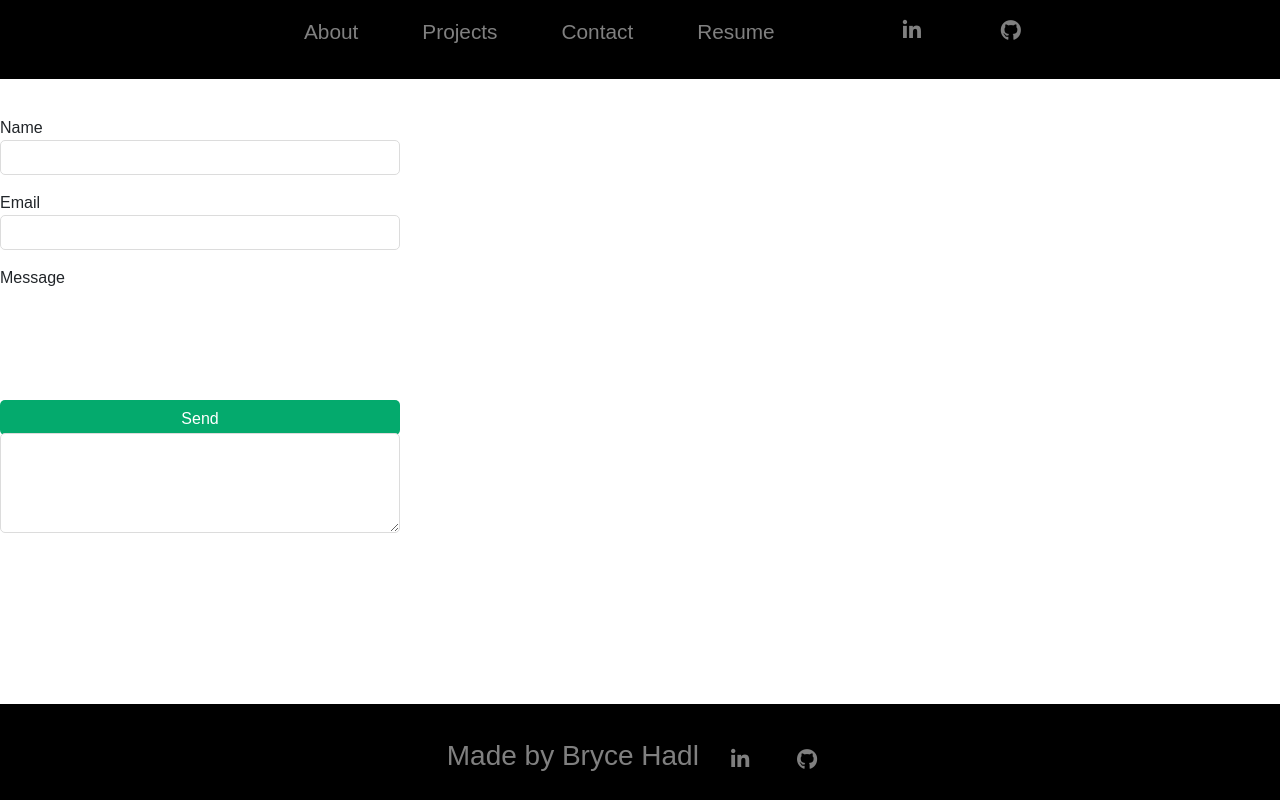
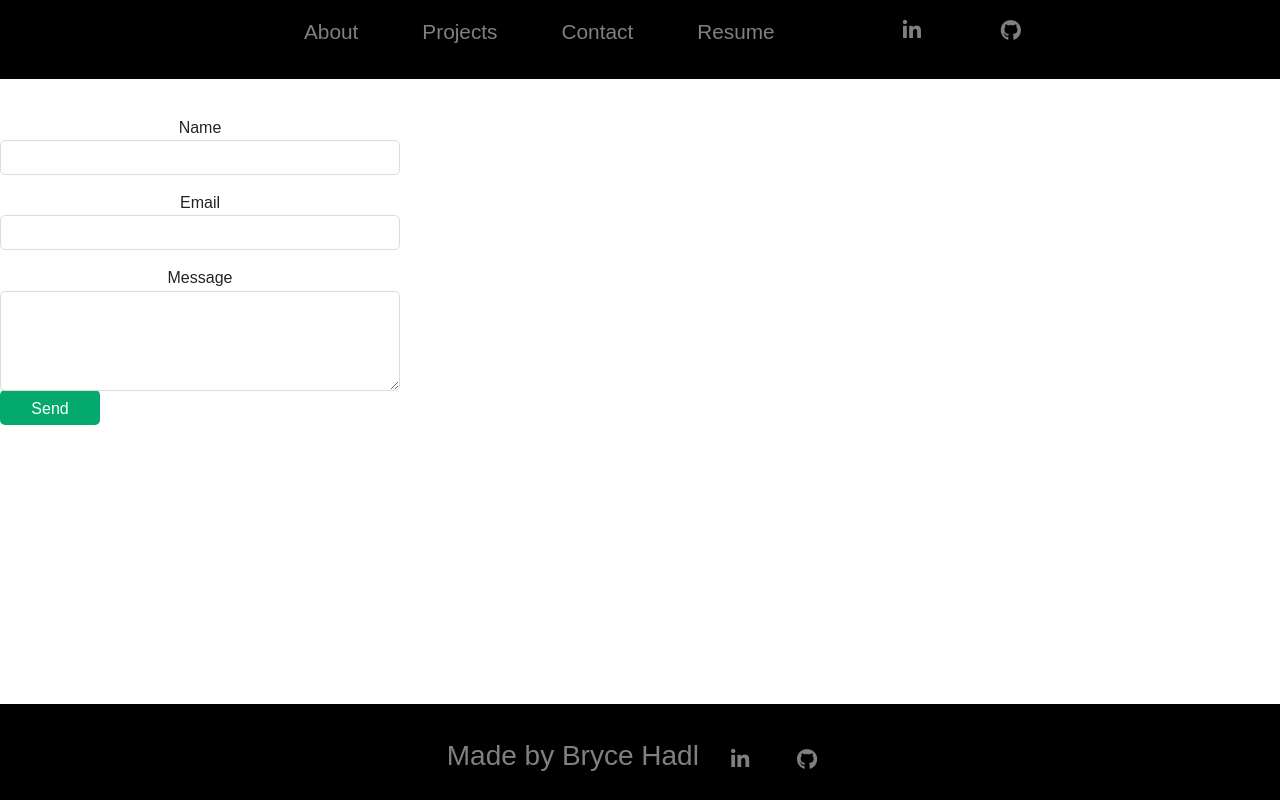
Before and after one commit to brycehadl/Bryce-Hadl-Portfolio, a React (Vite) app: page /contact in a window 1280 px wide. Built offline with nearby package versions, Linux system fonts and the light colour scheme.

Commit message:
new styles added for contact page

```diff
--- a/src/App.css
+++ b/src/App.css
@@ -71,8 +71,8 @@
   color: rgb(45, 217, 23);
   background-image: linear-gradient(to left, rgb(228, 37, 181) 0%, rgb(255, 194, 26) 100%);
   background-size: 100%;
-  /* -webkit-background-clip: text;
-  -moz-background-clip: text; */
+  -webkit-background-clip: text;
+  -moz-background-clip: text;
   -webkit-text-fill-color: transparent;
   -moz-text-fill-color: transparent;
 }
--- a/src/pages/Contact.jsx
+++ b/src/pages/Contact.jsx
@@ -1,3 +1,4 @@
+// eslint-disable-next-line no-unused-vars
 import React, { useRef } from "react";
 import emailjs from "@emailjs/browser";
 import styled from "styled-components";
@@ -138,6 +139,7 @@ const StyledContactForm = styled.div`
 
     input {
       display: flex;
+      align-items: center;
       width: 100%;
       height: 35px;
       padding: 7px;
@@ -152,6 +154,8 @@ const StyledContactForm = styled.div`
 
     textarea {
       display: flex;
+      align-items: center;
+      top: 1px;
       max-width: 100%;
       min-width: 100%;
       width: 100%;
@@ -164,17 +168,25 @@ const StyledContactForm = styled.div`
 
       &:focus {
         border: 2px solid rgba(0, 206, 158, 1);
+        align-items: center;
       }
     }
 
     label {
       display: flex;
+      align-items: center;
       margin-top: 1rem;
+      margin-left: auto;
+      margin-right: auto;
     }
 
     input[type="submit"] {
       display: flex;
-      margin-top: 10px;
+      // text-align: center;
+      width: 100px;
+      align-items: center;
+      // margin-left: auto;
+      // margin-right: auto;
       cursor: pointer;
       background: #04AA6D;
       color: white;
```
Also changed, not shown: 1 other file (tests, documents, lock files or other folders).
